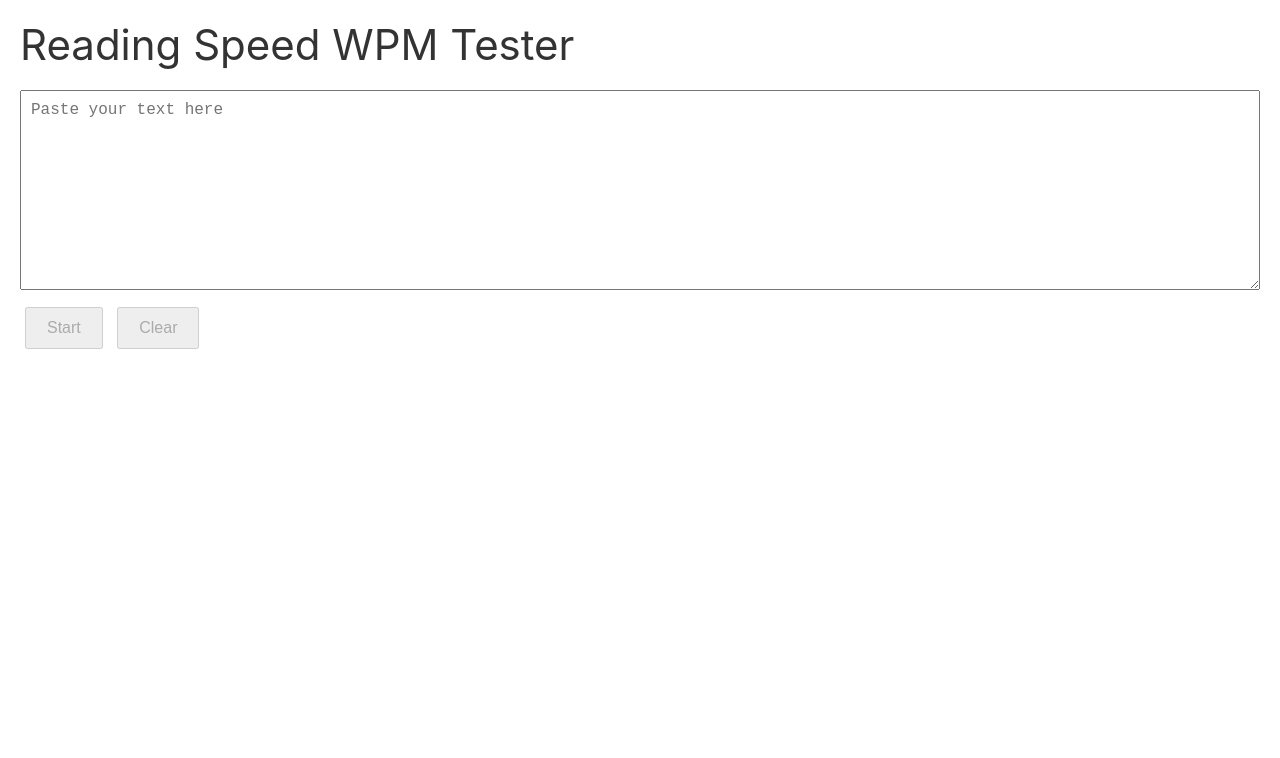
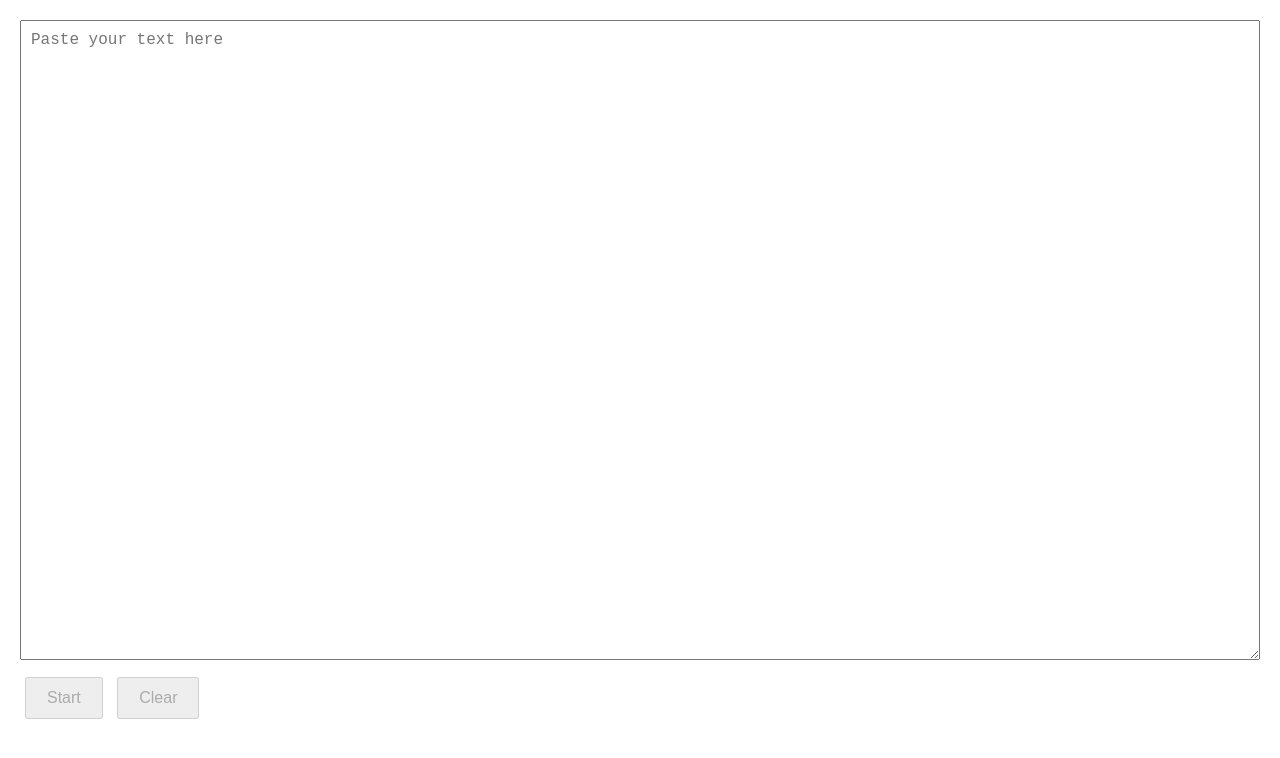
Before and after one commit to mshattori/reading-wpm, a plain HTML site: page index.html in a window 1280 px wide. Drawn offline with nearby package versions, Linux system fonts and the light colour scheme.

Commit message:
update: set larger height for the text areas.

```diff
--- a/index.html
+++ b/index.html
@@ -14,7 +14,7 @@
 
         textarea {
             width: 100%;
-            height: 200px;
+            height: 80vh;
             padding: 10px;
             box-sizing: border-box;
             font-size: 16px;
@@ -22,7 +22,7 @@
 
         #text-display {
             width: 100%;
-            /* height: 300px; */
+            height: 80vh;
             padding: 10px;
             box-sizing: border-box;
             border: 1px solid #ccc;
@@ -51,7 +51,6 @@
     </style>
 </head>
 <body>
-    <h1>Reading Speed WPM Tester</h1>
     <textarea placeholder="Paste your text here"></textarea>
     <div id="text-display" style="display: none;"></div>
     <div>
```
